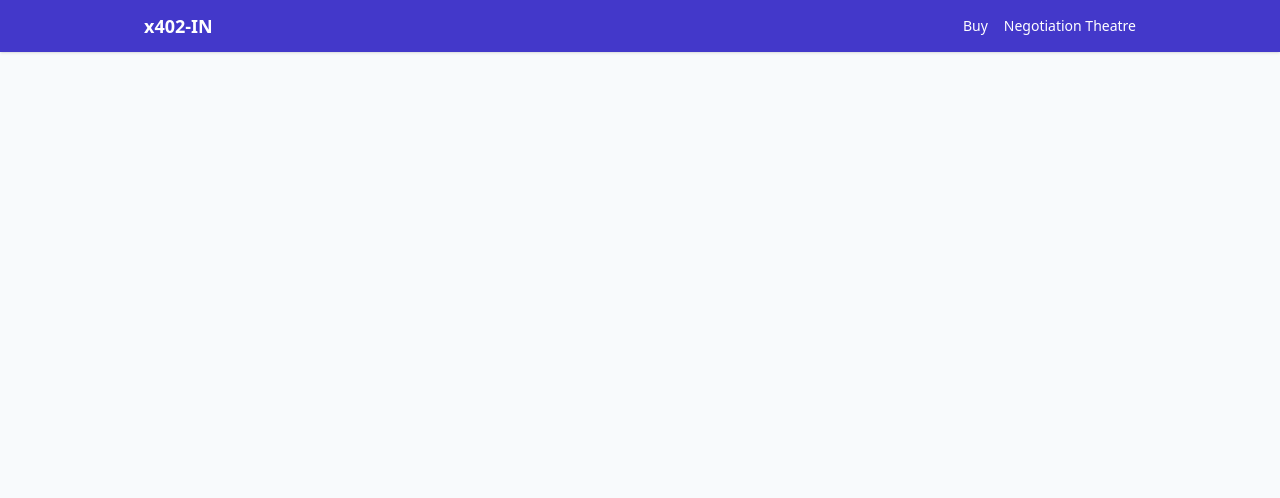
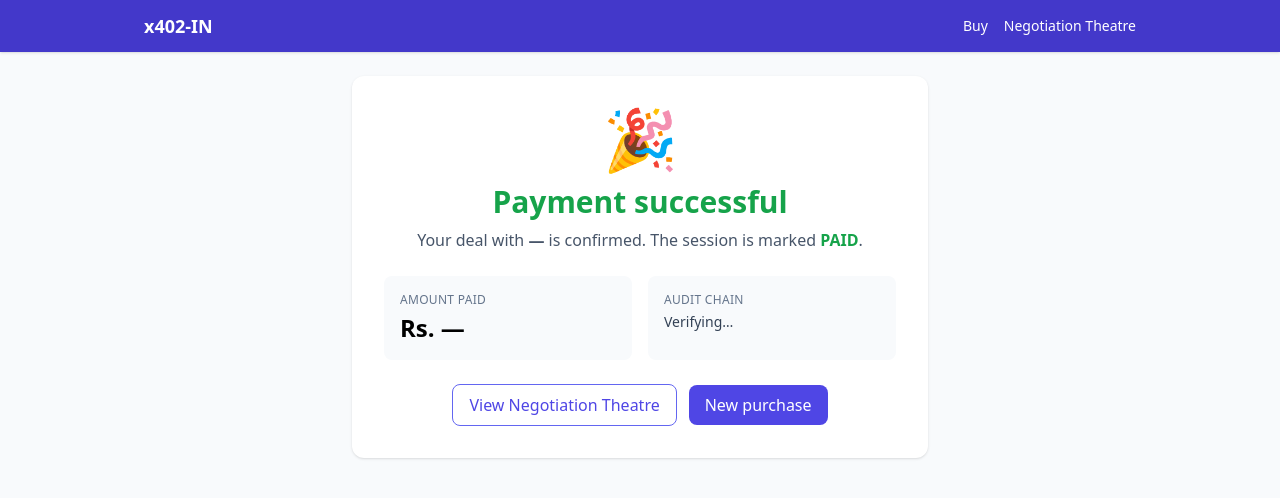
Before and after one commit to amritkang165/x402-in, a React (Vite) app in the folder frontend/: page /success in a window 1280 px wide. Shown: the top 498 px of the page. Built offline with nearby package versions, Linux system fonts and the light colour scheme.

Commit message:
feat(frontend): success page + remove dead inventory stub

```diff
--- a/frontend/src/App.tsx
+++ b/frontend/src/App.tsx
@@ -1,6 +1,7 @@
 import { Routes, Route, Link } from 'react-router-dom'
 import BuyerPage from './pages/BuyerPage'
 import TheatrePage from './pages/TheatrePage'
+import SuccessPage from './pages/SuccessPage'
 
 export default function App() {
   return (
@@ -18,6 +19,7 @@ export default function App() {
         <Routes>
           <Route path="/" element={<BuyerPage />} />
           <Route path="/theatre" element={<TheatrePage />} />
+          <Route path="/success" element={<SuccessPage />} />
         </Routes>
       </main>
     </div>
--- a/frontend/src/pages/BuyerPage.tsx
+++ b/frontend/src/pages/BuyerPage.tsx
@@ -1,4 +1,5 @@
 import { useState } from 'react'
+import { useNavigate } from 'react-router-dom'
 import axios from 'axios'
 
 interface Alternative {
@@ -46,6 +47,7 @@ const STATUS_META: Record<string, { label: string; border: string; chip: string;
 }
 
 export default function BuyerPage() {
+  const navigate = useNavigate()
   const [query, setQuery] = useState('')
   const [budget, setBudget] = useState('600')
   const [loading, setLoading] = useState(false)
@@ -111,6 +113,8 @@ export default function BuyerPage() {
     if (data.payment_link && data.payment_link.startsWith('mock://')) {
       await axios.post('/webhooks/mock/notify', { session_id: sessionId, payment_status: 'captured' })
       setPayLink('CAPTURED')
+      const offer = result?.all_offers?.find((o) => o.offer_id === offerId)
+      navigate('/success', { state: { session_id: sessionId, offer } })
     } else if (data.payment_link) {
       window.open(data.payment_link, '_blank')
       setPayLink(data.payment_link)
--- /dev/null
+++ b/frontend/src/pages/SuccessPage.tsx
@@ -0,0 +1,60 @@
+import axios from 'axios'
+import { useEffect, useState } from 'react'
+import { Link, useLocation } from 'react-router-dom'
+
+export default function SuccessPage() {
+  const { state } = useLocation() as { state?: { session_id?: string; offer?: any } }
+  const [auditMsg, setAuditMsg] = useState('')
+
+  useEffect(() => {
+    if (!state?.session_id) return
+    let cancelled = false
+    axios.get(`/buyer/session/${state.session_id}/audit/verify`)
+      .then(({ data }) => { if (!cancelled) setAuditMsg(data.message) })
+      .catch(() => {})
+    return () => { cancelled = true }
+  }, [state?.session_id])
+
+  const offer = state?.offer
+  const merchant = offer?.merchant_id ?? '—'
+  const amount = offer?.pricing?.total_paise != null ? (offer.pricing.total_paise / 100).toFixed(2) : '—'
+
+  return (
+    <div className="max-w-xl mx-auto">
+      <div className="bg-white rounded-xl shadow p-8 text-center">
+        <div className="text-6xl mb-4">🎉</div>
+        <h1 className="text-3xl font-bold text-green-600 mb-2">Payment successful</h1>
+        <p className="text-slate-600 mb-6">
+          Your deal with <strong>{merchant}</strong> is confirmed. The session is marked
+          <strong className="text-green-600"> PAID</strong>.
+        </p>
+
+        <div className="grid grid-cols-2 gap-4 my-6 text-left">
+          <div className="bg-slate-50 rounded-lg p-4">
+            <div className="text-xs text-slate-500 uppercase tracking-wide mb-1">Amount paid</div>
+            <div className="text-2xl font-bold">Rs. {amount}</div>
+          </div>
+          <div className="bg-slate-50 rounded-lg p-4">
+            <div className="text-xs text-slate-500 uppercase tracking-wide mb-1">Audit chain</div>
+            <div className="text-sm text-slate-700">{auditMsg || 'Verifying…'}</div>
+          </div>
+        </div>
+
+        <div className="flex items-center justify-center gap-3">
+          <Link
+            to="/theatre"
+            className="border border-indigo-500 text-indigo-600 rounded-lg px-4 py-2 hover:bg-indigo-50"
+          >
+            View Negotiation Theatre
+          </Link>
+          <Link
+            to="/"
+            className="bg-indigo-600 text-white rounded-lg px-4 py-2 hover:bg-indigo-700"
+          >
+            New purchase
+          </Link>
+        </div>
+      </div>
+    </div>
+  )
+}
```
Also changed, not shown: 2 other files (tests, documents, lock files or other folders).
